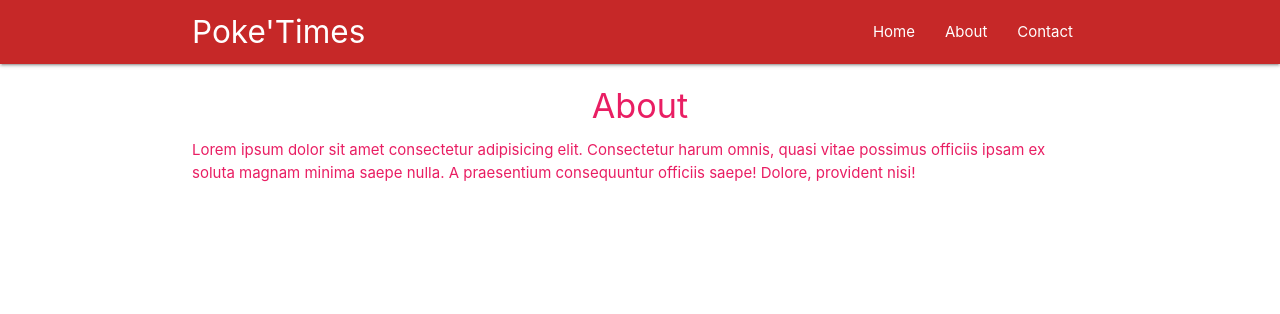
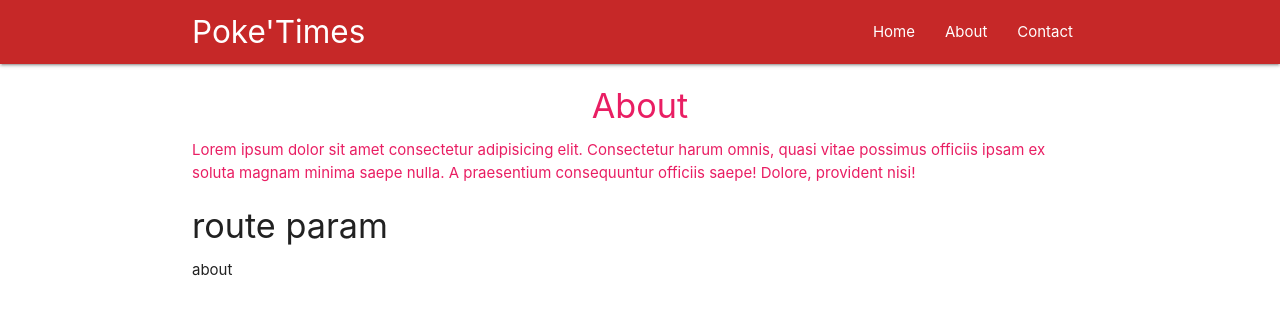
Before and after one commit to kakaru1331/react-tutorial-clone, a React (Create React App) app in the folder poketimes/: page /about in a window 1280 px wide. Shown: the top 314 px of the page. Built offline with nearby package versions, Linux system fonts and the light colour scheme.

Commit message:
Add Post component and map it to route

```diff
--- a/poketimes/src/App.js
+++ b/poketimes/src/App.js
@@ -5,6 +5,7 @@ import Navbar from './components/Navbar'
 import Home from './components/Home'
 import About from './components/About'
 import Contact from './components/Contact'
+import Post from './components/Post'
 
 class App extends Component {
   render() {
@@ -15,6 +16,7 @@ class App extends Component {
           <Route exact path="/" component={Home}></Route>
           <Route path="/about" component={About}></Route>
           <Route path="/contact" component={Contact}></Route>
+          <Route path="/:postId" component={Post}></Route>
         </div>
       </Router>
     );
--- /dev/null
+++ b/poketimes/src/components/Post.js
@@ -0,0 +1,27 @@
+import React, { Component } from 'react'
+
+class Post extends Component {
+
+  state = {
+    id: null
+  }
+
+  componentDidMount() {
+    let id = this.props.match.params.postId;
+
+    this.setState({
+      id
+    })
+  }
+
+  render() {
+    return (
+      <div className="container">
+        <h4>route param</h4>
+        <span>{this.state.id}</span>
+      </div>
+    )
+  }
+}
+
+export default Post
```
